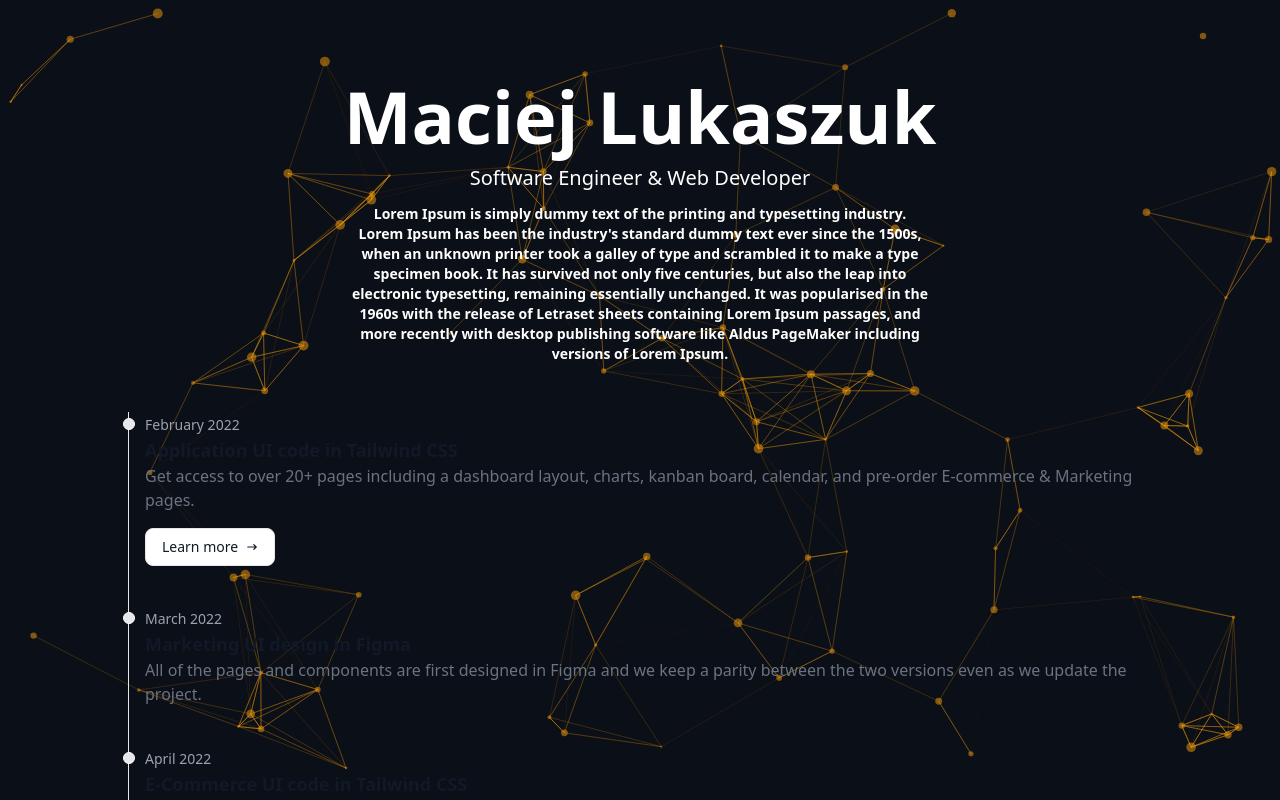
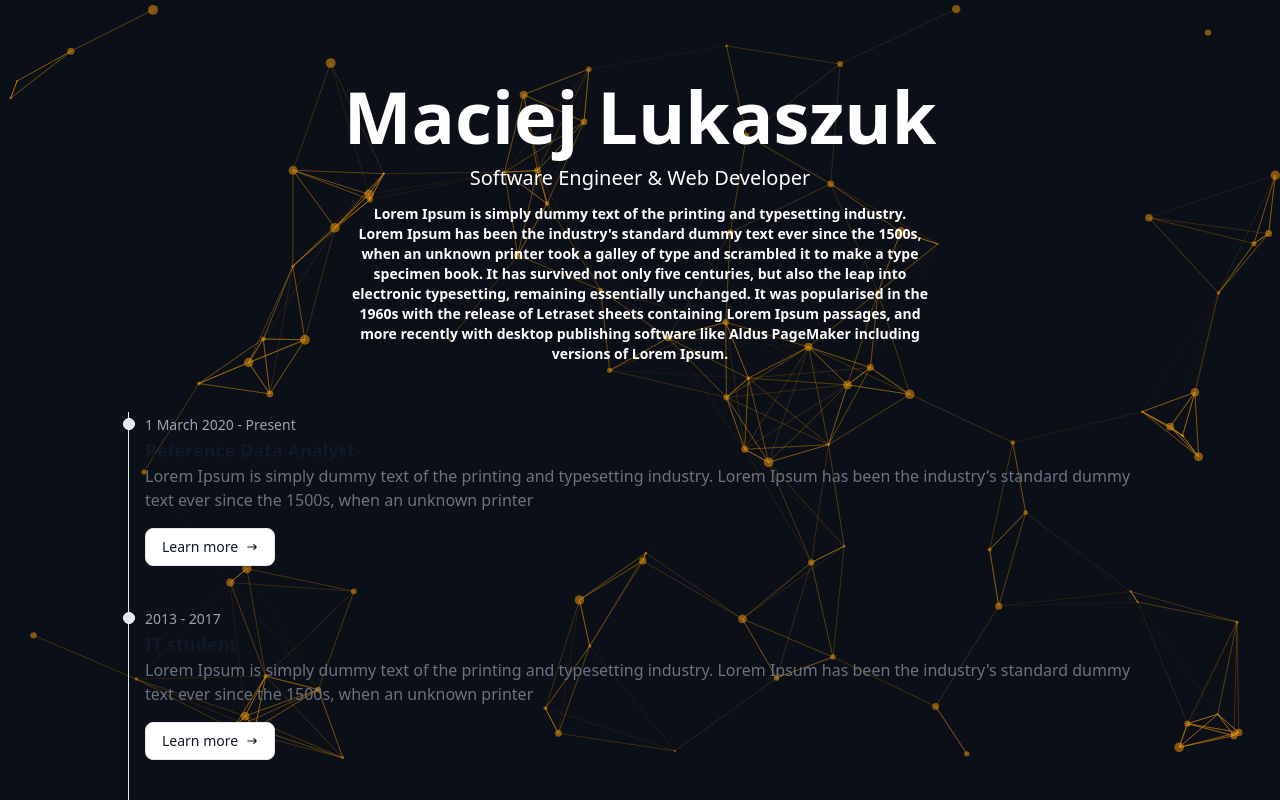
Before and after one commit to raj3k/portfolio, a React (Vite) app: page / in a window 1280 px wide. Shown: the top 800 px of the page. Built offline with nearby package versions, Linux system fonts and the light colour scheme.

Commit message:
added props to TimelineItem component

```diff
--- a/src/components/Timeline.tsx
+++ b/src/components/Timeline.tsx
@@ -1,39 +1,13 @@
 import React from 'react';
+import TimelineItem from "./TimelineItem";
+import timeline from "../data/timeline";
 
 const Timeline = () => {
   return (
     <ol className="relative border-l border-gray-200 dark:border-gray-700">
-      <li className="mb-10 ml-4">
-        <div
-          className="absolute w-3 h-3 bg-gray-200 rounded-full mt-1.5 -left-1.5 border border-white dark:border-gray-900 dark:bg-gray-700"></div>
-        <time className="mb-1 text-sm font-normal leading-none text-gray-400 dark:text-gray-500">February 2022</time>
-        <h3 className="text-lg font-semibold text-gray-900 dark:text-white">Application UI code in Tailwind CSS</h3>
-        <p className="mb-4 text-base font-normal text-gray-500 dark:text-gray-400">Get access to over 20+ pages
-          including a dashboard layout, charts, kanban board, calendar, and pre-order E-commerce & Marketing pages.</p>
-        <a href="#"
-           className="inline-flex items-center px-4 py-2 text-sm font-medium text-gray-900 bg-white border border-gray-200 rounded-lg hover:bg-gray-100 hover:text-blue-700 focus:z-10 focus:ring-4 focus:outline-none focus:ring-gray-200 focus:text-blue-700 dark:bg-gray-800 dark:text-gray-400 dark:border-gray-600 dark:hover:text-white dark:hover:bg-gray-700 dark:focus:ring-gray-700">Learn
-          more <svg className="w-3 h-3 ml-2" fill="currentColor" viewBox="0 0 20 20" xmlns="http://www.w3.org/2000/svg">
-            <path fill-rule="evenodd"
-                  d="M12.293 5.293a1 1 0 011.414 0l4 4a1 1 0 010 1.414l-4 4a1 1 0 01-1.414-1.414L14.586 11H3a1 1 0 110-2h11.586l-2.293-2.293a1 1 0 010-1.414z"
-                  clip-rule="evenodd"></path>
-          </svg></a>
-      </li>
-      <li className="mb-10 ml-4">
-        <div
-          className="absolute w-3 h-3 bg-gray-200 rounded-full mt-1.5 -left-1.5 border border-white dark:border-gray-900 dark:bg-gray-700"></div>
-        <time className="mb-1 text-sm font-normal leading-none text-gray-400 dark:text-gray-500">March 2022</time>
-        <h3 className="text-lg font-semibold text-gray-900 dark:text-white">Marketing UI design in Figma</h3>
-        <p className="text-base font-normal text-gray-500 dark:text-gray-400">All of the pages and components are first
-          designed in Figma and we keep a parity between the two versions even as we update the project.</p>
-      </li>
-      <li className="ml-4">
-        <div
-          className="absolute w-3 h-3 bg-gray-200 rounded-full mt-1.5 -left-1.5 border border-white dark:border-gray-900 dark:bg-gray-700"></div>
-        <time className="mb-1 text-sm font-normal leading-none text-gray-400 dark:text-gray-500">April 2022</time>
-        <h3 className="text-lg font-semibold text-gray-900 dark:text-white">E-Commerce UI code in Tailwind CSS</h3>
-        <p className="text-base font-normal text-gray-500 dark:text-gray-400">Get started with dozens of web components
-          and interactive elements built on top of Tailwind CSS.</p>
-      </li>
+      { timeline.map(item => (
+        <TimelineItem timeInterval={item.timeInterval} title={item.title} description={item.description} />
+      ))}
     </ol>
   );
 };
--- a/src/components/TimelineItem.tsx
+++ b/src/components/TimelineItem.tsx
@@ -1,10 +1,27 @@
 import React from 'react';
 
-const TimelineItem = () => {
+interface IProps {
+  timeInterval: string,
+  title: string,
+  description: string
+}
+
+const TimelineItem = ({timeInterval, description, title}: IProps) => {
   return (
-    <div>
-
-    </div>
+    <li className="mb-10 ml-4">
+      <div
+        className="absolute w-3 h-3 bg-gray-200 rounded-full mt-1.5 -left-1.5 border border-white dark:border-gray-900 dark:bg-gray-700"></div>
+      <time className="mb-1 text-sm font-normal leading-none text-gray-400 dark:text-gray-500">{ timeInterval }</time>
+      <h3 className="text-lg font-semibold text-gray-900 dark:text-white">{ title }</h3>
+      <p className="mb-4 text-base font-normal text-gray-500 dark:text-gray-400">{ description }</p>
+      <a href="#"
+         className="inline-flex items-center px-4 py-2 text-sm font-medium text-gray-900 bg-white border border-gray-200 rounded-lg hover:bg-gray-100 hover:text-blue-700 focus:z-10 focus:ring-4 focus:outline-none focus:ring-gray-200 focus:text-blue-700 dark:bg-gray-800 dark:text-gray-400 dark:border-gray-600 dark:hover:text-white dark:hover:bg-gray-700 dark:focus:ring-gray-700">Learn
+        more <svg className="w-3 h-3 ml-2" fill="currentColor" viewBox="0 0 20 20" xmlns="http://www.w3.org/2000/svg">
+          <path fill-rule="evenodd"
+                d="M12.293 5.293a1 1 0 011.414 0l4 4a1 1 0 010 1.414l-4 4a1 1 0 01-1.414-1.414L14.586 11H3a1 1 0 110-2h11.586l-2.293-2.293a1 1 0 010-1.414z"
+                clip-rule="evenodd"></path>
+        </svg></a>
+    </li>
   );
 };
 
```
